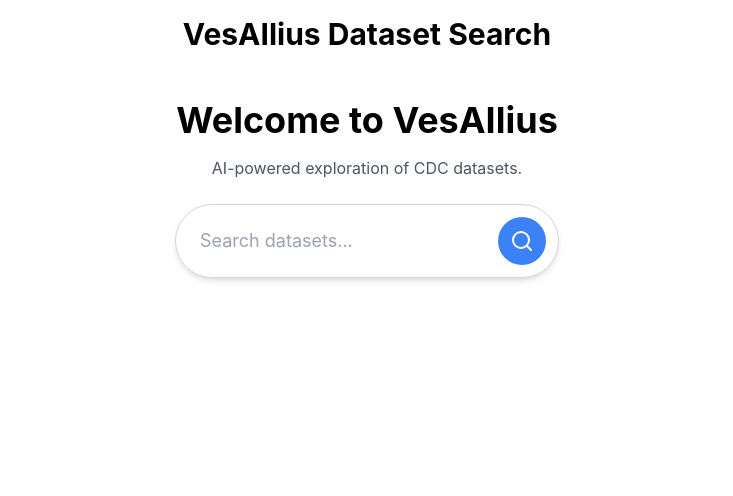
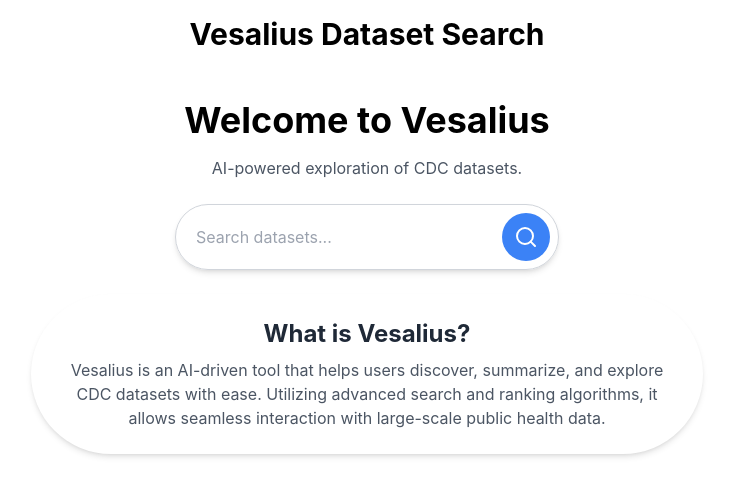
Before and after one commit to mikeiioo/VesAIlius, a React (Create React App) app in the folder frontend/: page / in a window 1280 px wide. Shown: the top 496 px of the page, without its empty margins (273-1006 px from the left). Built offline with nearby package versions, Linux system fonts and the light colour scheme; the HTML template or start-up script is replaced by a standard one.

Commit message:
Frontend
Commit

```diff
--- a/frontend/src/App.js
+++ b/frontend/src/App.js
@@ -6,7 +6,7 @@
   return (
     <Router>
       <div className="max-w-3xl mx-auto p-4">
-        <h1 className="text-3xl font-bold text-center mb-4">VesAIlius Dataset Search</h1>
+        <h1 className="text-3xl font-bold text-center mb-4">Vesalius Dataset Search</h1>
         <Routes>
           <Route path="/" element={<HomePage />} />
           <Route path="/dataset/:datasetId" element={<DatasetPage />} />
--- a/frontend/src/components/SearchBar.jsx
+++ b/frontend/src/components/SearchBar.jsx
@@ -22,7 +22,7 @@
   return (
     <div className="flex justify-center mt-6">
       {/* Search Bar Container */}
-      <div className="flex items-center border border-gray-300 rounded-full shadow-md p-3 w-96">
+      <div className="flex items-center border border-gray-300 rounded-full shadow-md p-2 w-96">
         {/* Input Field */}
         <input
           type="text"
@@ -30,7 +30,7 @@
           onChange={(e) => setQuery(e.target.value)}
           onKeyDown={handleKeyPress} // Detect Enter key press
           placeholder="Search datasets..."
-          className="outline-none w-full px-3 text-gray-700 text-lg"
+          className="outline-none w-full px-3 text-gray-700"
         />
 
         {/* Search Icon (Button) */}
--- a/frontend/src/pages/HomePage.jsx
+++ b/frontend/src/pages/HomePage.jsx
@@ -27,9 +27,21 @@
 
   return (
     <div className="p-8 text-center">
-      <h1 className="text-4xl font-bold mb-4">Welcome to VesAIlius</h1>
+      <h1 className="text-4xl font-bold mb-4">Welcome to Vesalius</h1>
       <p className="text-gray-600 mb-6">AI-powered exploration of CDC datasets.</p>
+
       <SearchBar onSearch={handleSearch} />
+
+      {/* What is Vesalius? Section - Disappears After Search */}
+      {!searched && (
+        <div className="bg-white shadow-md rounded-full p-6 max-w-2xl mx-auto mt-6">
+          <h2 className="text-2xl font-bold text-gray-800">What is Vesalius?</h2>
+          <p className="text-gray-600 mt-2">
+            Vesalius is an AI-driven tool that helps users discover, summarize, and explore CDC datasets with ease.
+            Utilizing advanced search and ranking algorithms, it allows seamless interaction with large-scale public health data.
+          </p>
+        </div>
+      )}
 
       {/* Show loading indicator while fetching results */}
       {loading && (
```
